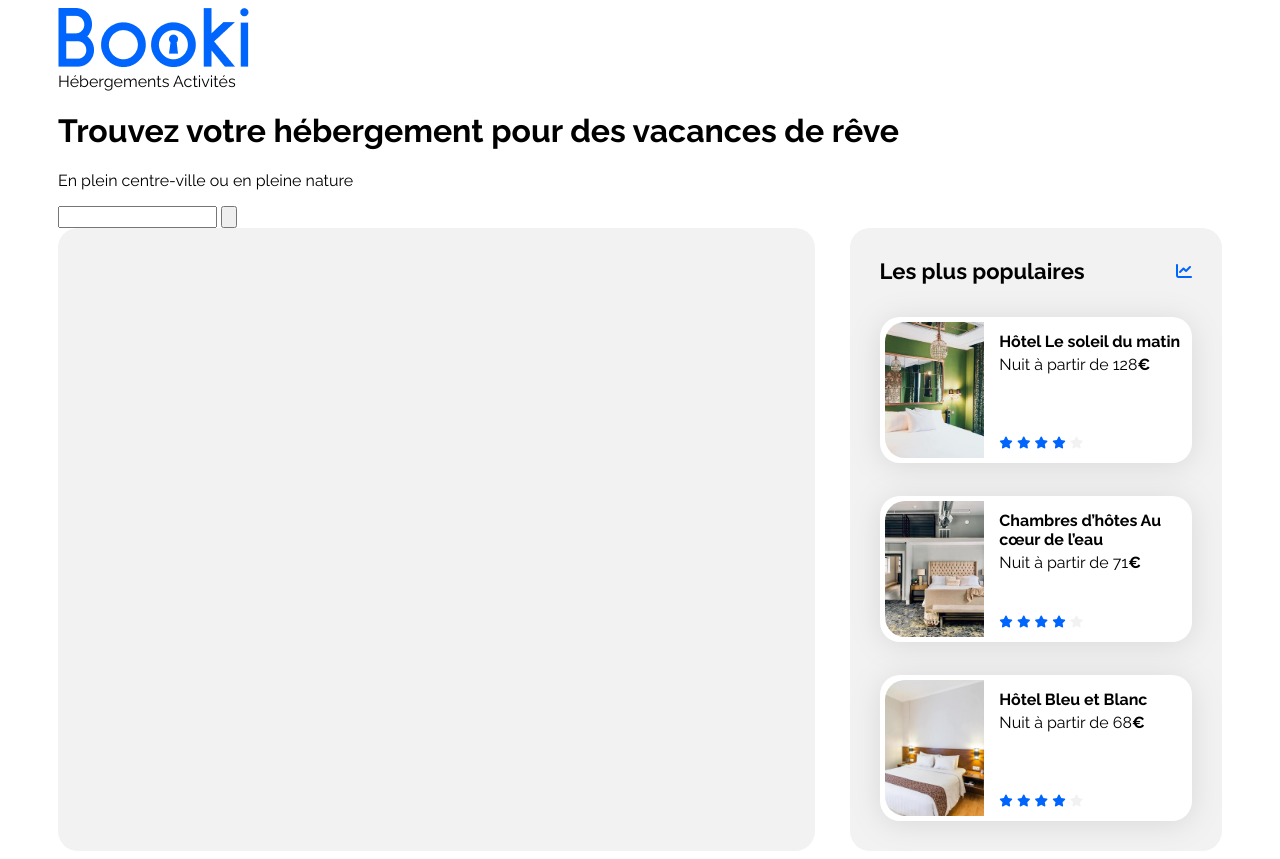
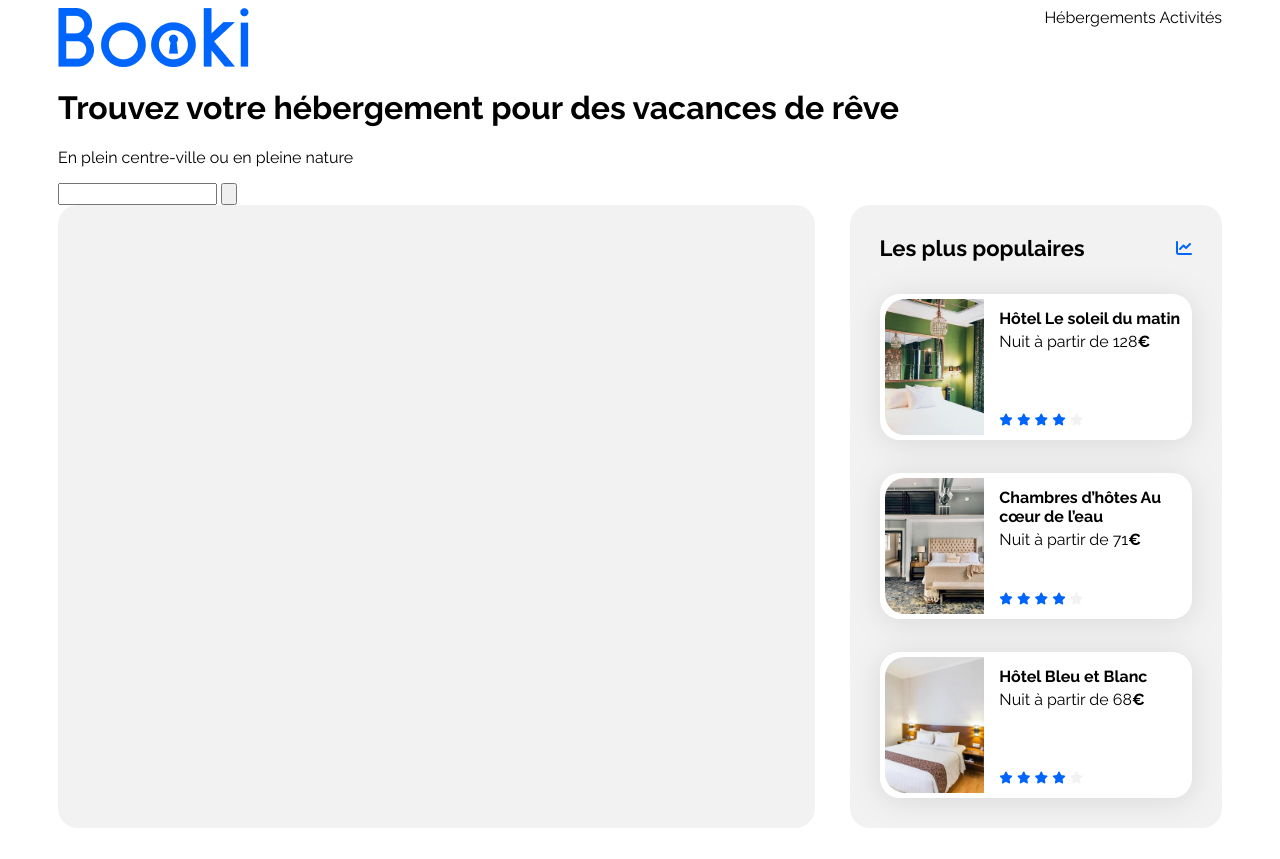
Before and after one commit to ThibaultGERARDIN/projet2-booki, a plain HTML site: page index.html in a window 1280 px wide. After the commit the page ends 836 px from the top, so only its background shows below. Drawn offline with Linux system fonts and the light colour scheme.

Commit message:
Premiers ajouts : début de mise en page header pour test

```diff
--- a/css/style.css
+++ b/css/style.css
@@ -120,8 +120,11 @@ a {
 .populaires-cards .card-rating {
     margin-bottom: 5px;
 }
-
-
+header {
+    display:flex ;
+    flex-direction: row;
+    justify-content: space-between;
+}
 
 
 /* Le code ci-dessous correspond à la version responsive uniquement */
```
